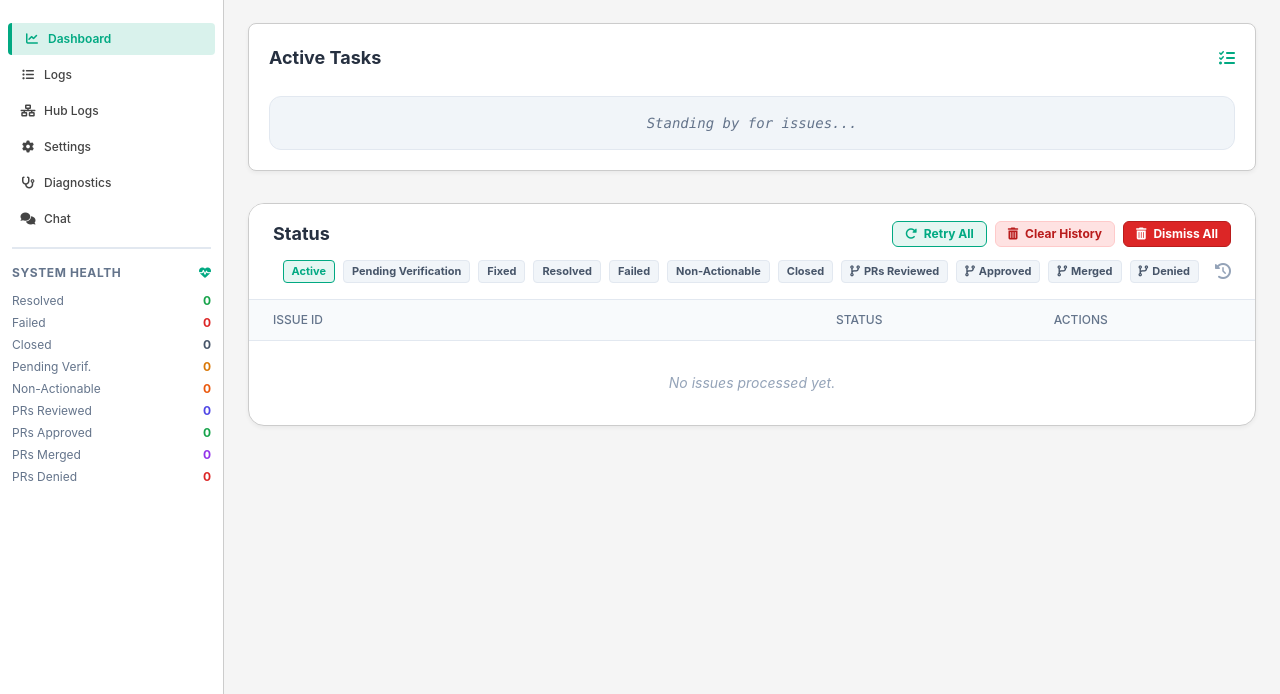
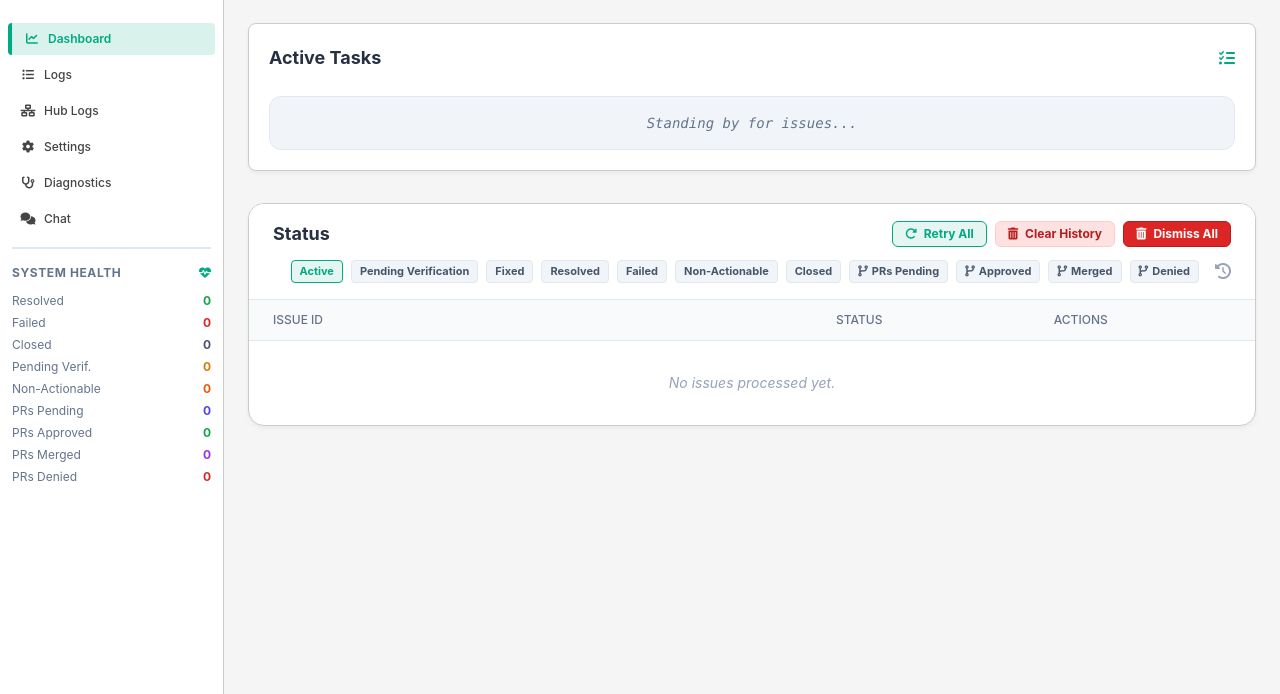
Before and after one commit to lbockenstedt/ab, a FastAPI app: page / in a window 1280 px wide. Shown: the part 65-759 px from the top of the page. Run offline with FastAPI, Linux system fonts and the light colour scheme; some libraries are stand-ins or nearby versions.

Commit message:
ui: rename "PRs Reviewed" → "PRs Pending"
Relabel the System Health count + the activity filter chip. Display text only;
the internal filter key (pr_review) and data-pr-state values are unchanged.

Co-Authored-By: Claude Opus 4.8 (1M context) <noreply@anthropic.com>
Claude-Session: https://claude.ai/code/session_01BwAzEeWfMajeHL1wMPVmdP

```diff
--- a/templates/index.html
+++ b/templates/index.html
@@ -317,7 +317,7 @@
                 <div onclick="goFilter('non-actionable')" class="flex justify-between cursor-pointer rounded px-1 -mx-1 hover:bg-slate-100" title="Filter activity: Non-Actionable"><span class="text-slate-500">Non-Actionable</span><span class="font-bold text-orange-600">{{ state.non_actionable_count }}</span></div>
                 {% set _pr_ns = namespace(approved=0, merged=0, denied=0) %}
                 {% for _pk, _pr in (state.pr_reviews or {}).items() %}{% if _pr.merged %}{% set _pr_ns.merged = _pr_ns.merged + 1 %}{% elif _pr.denied %}{% set _pr_ns.denied = _pr_ns.denied + 1 %}{% elif _pr.closed %}{# closed-unmerged: shown as CLOSED, not tallied in a sub-bucket #}{% elif _pr.approved %}{% set _pr_ns.approved = _pr_ns.approved + 1 %}{% endif %}{% endfor %}
-                <div onclick="goFilter('pr_review')" class="flex justify-between cursor-pointer rounded px-1 -mx-1 hover:bg-slate-100" title="Filter activity: PRs Reviewed"><span class="text-slate-500">PRs Reviewed</span><span class="font-bold text-indigo-600">{{ (state.pr_reviews or {})|length }}</span></div>
+                <div onclick="goFilter('pr_review')" class="flex justify-between cursor-pointer rounded px-1 -mx-1 hover:bg-slate-100" title="Filter activity: PRs Pending"><span class="text-slate-500">PRs Pending</span><span class="font-bold text-indigo-600">{{ (state.pr_reviews or {})|length }}</span></div>
                 <div onclick="goFilter('pr_approved')" class="flex justify-between cursor-pointer rounded px-1 -mx-1 hover:bg-slate-100" title="Filter activity: PRs Approved"><span class="text-slate-500">PRs Approved</span><span class="font-bold text-green-600">{{ _pr_ns.approved }}</span></div>
                 <div onclick="goFilter('pr_merged')" class="flex justify-between cursor-pointer rounded px-1 -mx-1 hover:bg-slate-100" title="Filter activity: PRs Merged"><span class="text-slate-500">PRs Merged</span><span class="font-bold text-purple-600">{{ _pr_ns.merged }}</span></div>
                 <div onclick="goFilter('pr_denied')" class="flex justify-between cursor-pointer rounded px-1 -mx-1 hover:bg-slate-100" title="Filter activity: PRs Denied"><span class="text-slate-500">PRs Denied</span><span class="font-bold text-red-600">{{ _pr_ns.denied }}</span></div>
@@ -393,7 +393,7 @@
                     <button data-filter="failed" onclick="filterActivity('failed')" class="filter-btn px-2 py-0.5 rounded text-[11px] font-bold border transition-all bg-slate-100 hover:bg-slate-200 text-slate-600 border-slate-200">Failed</button>
                     <button data-filter="non-actionable" onclick="filterActivity('non-actionable')" class="filter-btn px-2 py-0.5 rounded text-[11px] font-bold border transition-all bg-slate-100 hover:bg-slate-200 text-slate-600 border-slate-200">Non-Actionable</button>
                     <button data-filter="closed" onclick="filterActivity('closed')" class="filter-btn px-2 py-0.5 rounded text-[11px] font-bold border transition-all bg-slate-100 hover:bg-slate-200 text-slate-600 border-slate-200">Closed</button>
-                    <button data-filter="pr_review" onclick="filterActivity('pr_review')" class="filter-btn px-2 py-0.5 rounded text-[11px] font-bold border transition-all bg-slate-100 hover:bg-slate-200 text-slate-600 border-slate-200" title="PRs BugFixer has pre-reviewed (parity/drift). Comment-only — a human is the sole approver."><i class="fas fa-code-branch mr-1"></i>PRs Reviewed</button>
+                    <button data-filter="pr_review" onclick="filterActivity('pr_review')" class="filter-btn px-2 py-0.5 rounded text-[11px] font-bold border transition-all bg-slate-100 hover:bg-slate-200 text-slate-600 border-slate-200" title="PRs BugFixer has pre-reviewed (parity/drift). Comment-only — a human is the sole approver."><i class="fas fa-code-branch mr-1"></i>PRs Pending</button>
                     <button data-filter="pr_approved" onclick="filterActivity('pr_approved')" class="filter-btn px-2 py-0.5 rounded text-[11px] font-bold border transition-all bg-slate-100 hover:bg-slate-200 text-slate-600 border-slate-200" title="Reviewed PRs a human has Approved"><i class="fas fa-code-branch mr-1"></i>Approved</button>
                     <button data-filter="pr_merged" onclick="filterActivity('pr_merged')" class="filter-btn px-2 py-0.5 rounded text-[11px] font-bold border transition-all bg-slate-100 hover:bg-slate-200 text-slate-600 border-slate-200" title="Reviewed PRs that were Merged"><i class="fas fa-code-branch mr-1"></i>Merged</button>
                     <button data-filter="pr_denied" onclick="filterActivity('pr_denied')" class="filter-btn px-2 py-0.5 rounded text-[11px] font-bold border transition-all bg-slate-100 hover:bg-slate-200 text-slate-600 border-slate-200" title="Reviewed PRs a human has Denied"><i class="fas fa-code-branch mr-1"></i>Denied</button>
```
